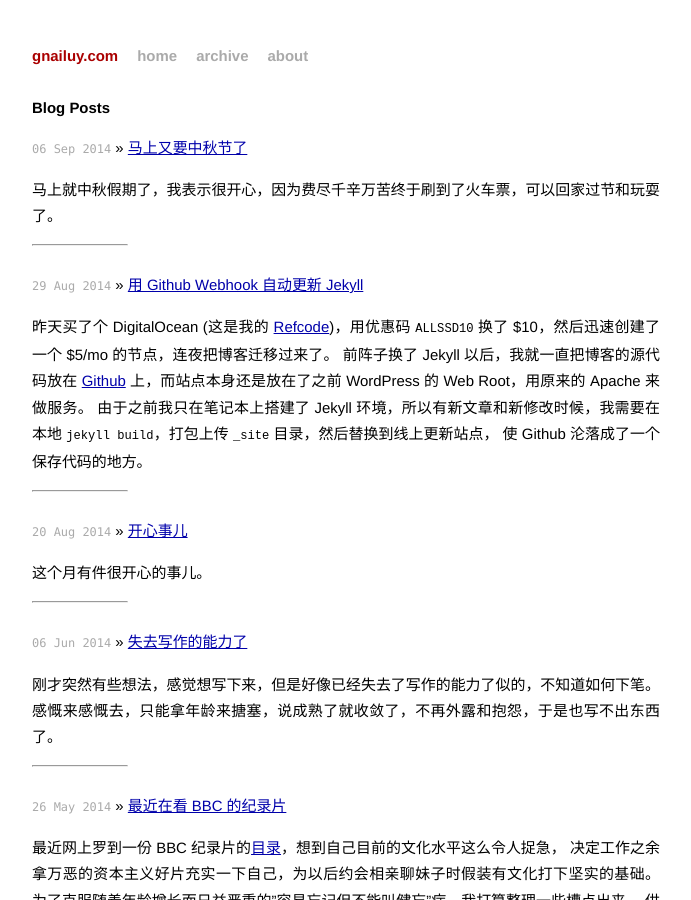
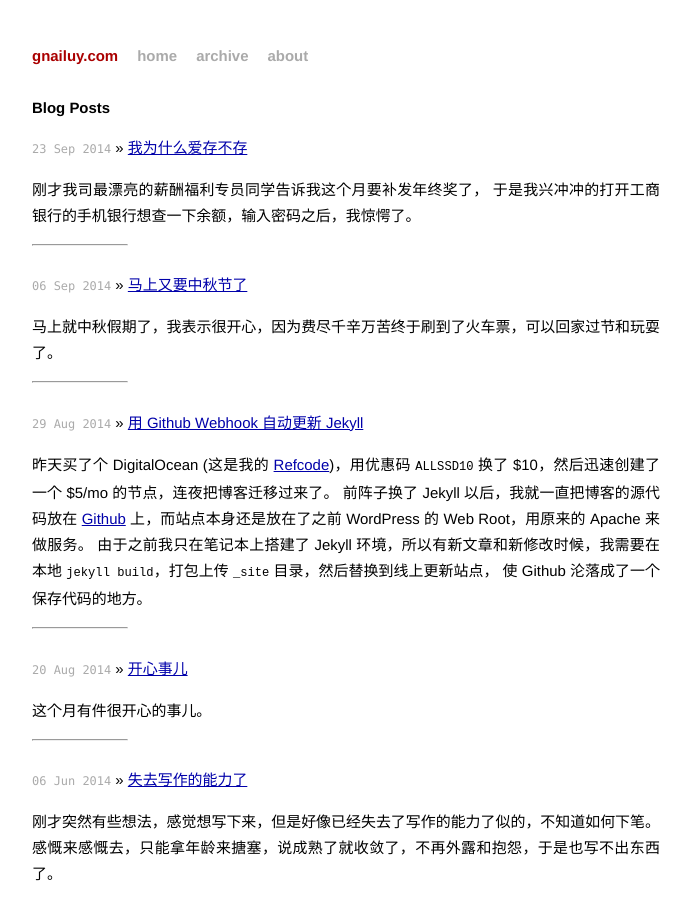
Before and after one commit to gnailuy/gnailuy.com, a Jekyll site: the page built from index.html, in a window 1280 px wide and 900 px high. Shown: the whole window, without its empty margins (294-985 px from the left). Built offline with Jekyll 4.4.1, drawn with Linux system fonts in a browser that asks for light colours; Markdown is read by kramdown in place of the engine named in the settings.

Commit message:
add post

```diff
--- a/_config.yml
+++ b/_config.yml
@@ -34,3 +34,5 @@ image:
         # Proportional preset
         fullWidth:
             width: 630
+        halfWidth:
+            width: 315
--- a/_posts/2014-09-05-mid-autumn-festival.markdown
+++ b/_posts/2014-09-05-mid-autumn-festival.markdown
@@ -17,4 +17,4 @@ categories: [ me ]
 
 而且说到滚出地球，请下面推上提到的这些人滚出地球吧，最好连银河系也滚出去好了，谢谢：
 
-{% image fullWidth Tweet-at-2014-09-05.png alt="Conque Shell" %}
+{% image fullWidth Tweet-at-2014-09-05.png alt="Tweet at 2014-09-05" %}
--- /dev/null
+++ b/_posts/2014-09-23-icbc.markdown
@@ -0,0 +1,36 @@
+---
+layout: post
+title: "我为什么爱存不存"
+date: 2014-09-23 11:38:28
+categories: [ me ]
+---
+
+刚才我司最漂亮的薪酬福利专员同学告诉我这个月要补发年终奖了，
+于是我兴冲冲的打开工商银行的手机银行想查一下余额，输入密码之后，我惊愕了。
+
+<!-- more -->
+
+<center>
+{% image halfWidth ICBC.jpg alt="ICBC" %}
+</center>
+
+就是这么一张图。
+
+这是工行手机银行给的一个通知，输密码登录以后就出现了。
+看图意思很明白，就是想让我升级一下服务，以后就用手机号码登录了。
+的确是很方便的功能啊，反正我也记不住那么多用户名，反正我手机号码都已经注册给贵银行了，
+贵行是不是会卖、会卖给谁给来我打骚扰电话，我都已经无能为力了，升级一下服务我也不会抵触啊。
+
+可是看到左上角那个返回按钮了吗？后面那个硬生生的阿拉伯数字 8 看到没？？
+那竟然是个倒计时啊！！！倒计时没计完，返回按钮点了竟然是没有响应的！！！
+
+意思就是任何用户暂时不愿意开通这个功能的话，就得盯着手机屏幕倒计时八秒，然后才能进入 APP 啊。
+
+设计这个通知的产品经理脑子里都是纯净水吗？
+
+贵大国有银行从产品经理到程序员到一层一层负责审批的领导，都是从远古时代穿越回来的吗？
+拜托都二十一世纪二十年代中期了，找人开发了个手机 APP 并不代表跟上了时代好的吧！
+
+真是的要不是工资发到了工商银行卡上...... ಥ\_ಥ
+
+另外，查了一下工资其实还没发。 ಥ\_ಥ  ಥ\_ಥ
```
Also changed, not shown: assets/images/_fullsize/ICBC.jpg (added).
